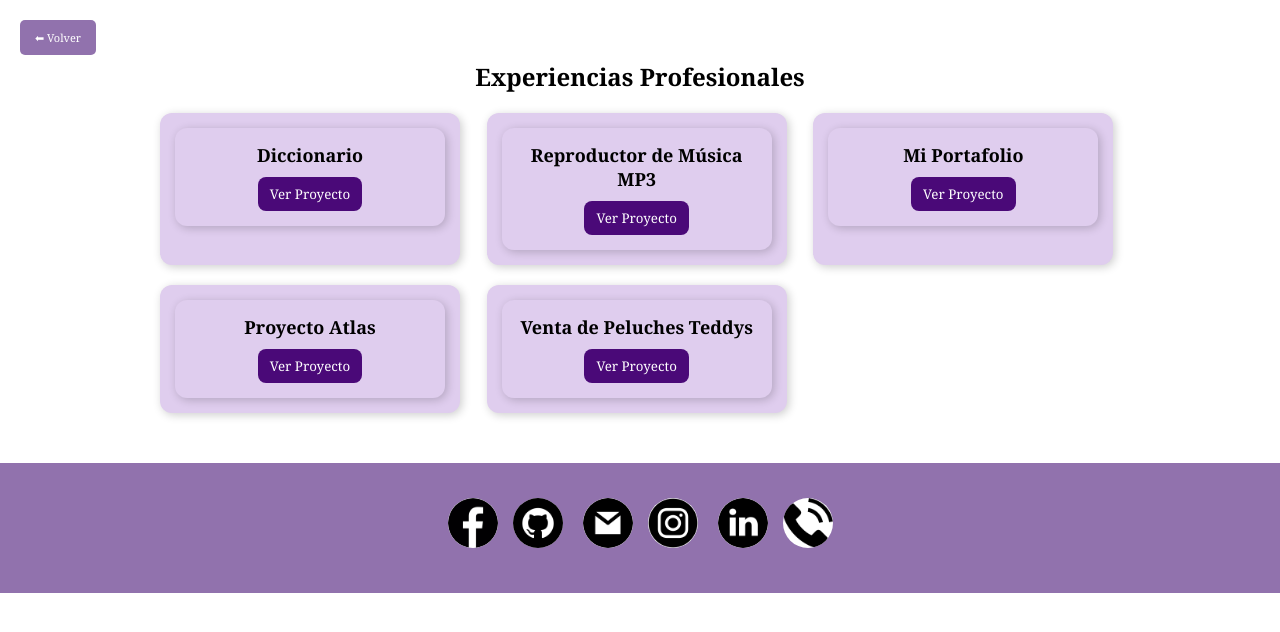
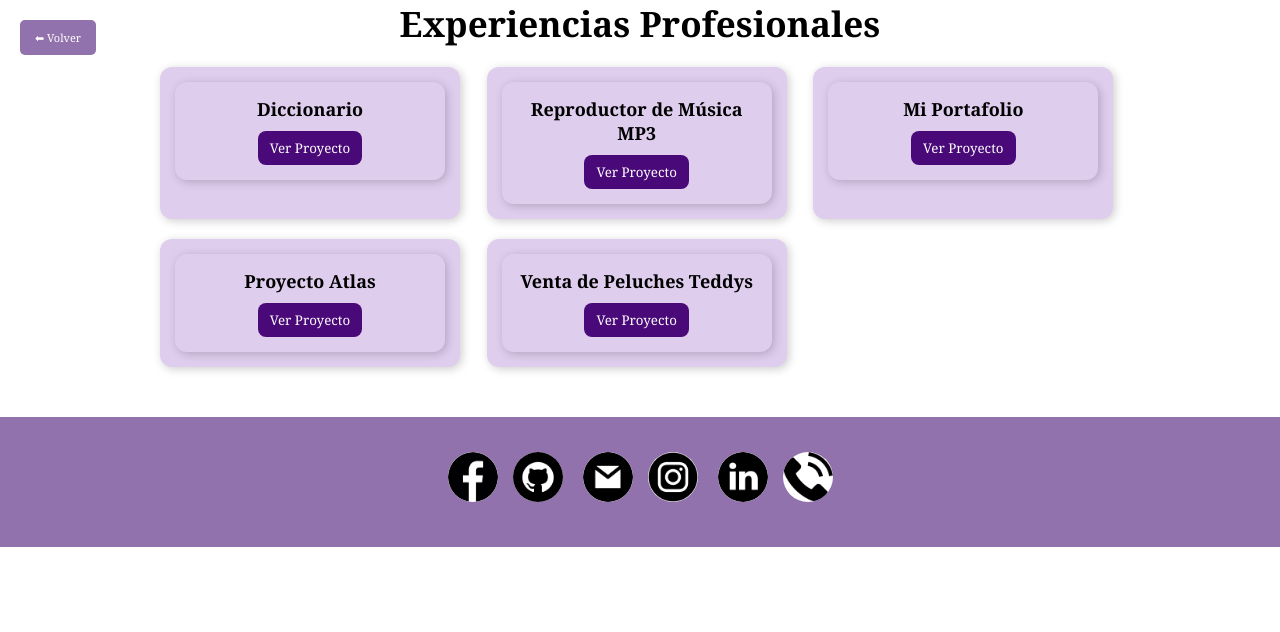
Before and after one commit to anamaria-romero/portafolio-ana, a React (Vite) app: page /Experiences in a window 1280 px wide. Shown: the top 632 px of the page. Built offline with nearby package versions, Linux system fonts and the light colour scheme.

Commit message:
Undecimo Commit

```diff
--- a/src/components/Pages/Home/Experiences.jsx
+++ b/src/components/Pages/Home/Experiences.jsx
@@ -15,7 +15,7 @@ export const Experiences = () => {
                 <button className="BackButton" onClick={() => navigate("/")}>
                     ⬅ Volver
                 </button>
-                <h2 className="tittle">Experiencias Profesionales</h2>
+                <h3>Experiencias Profesionales</h3>
             </div>
 
             <div className="projects-container">
```
